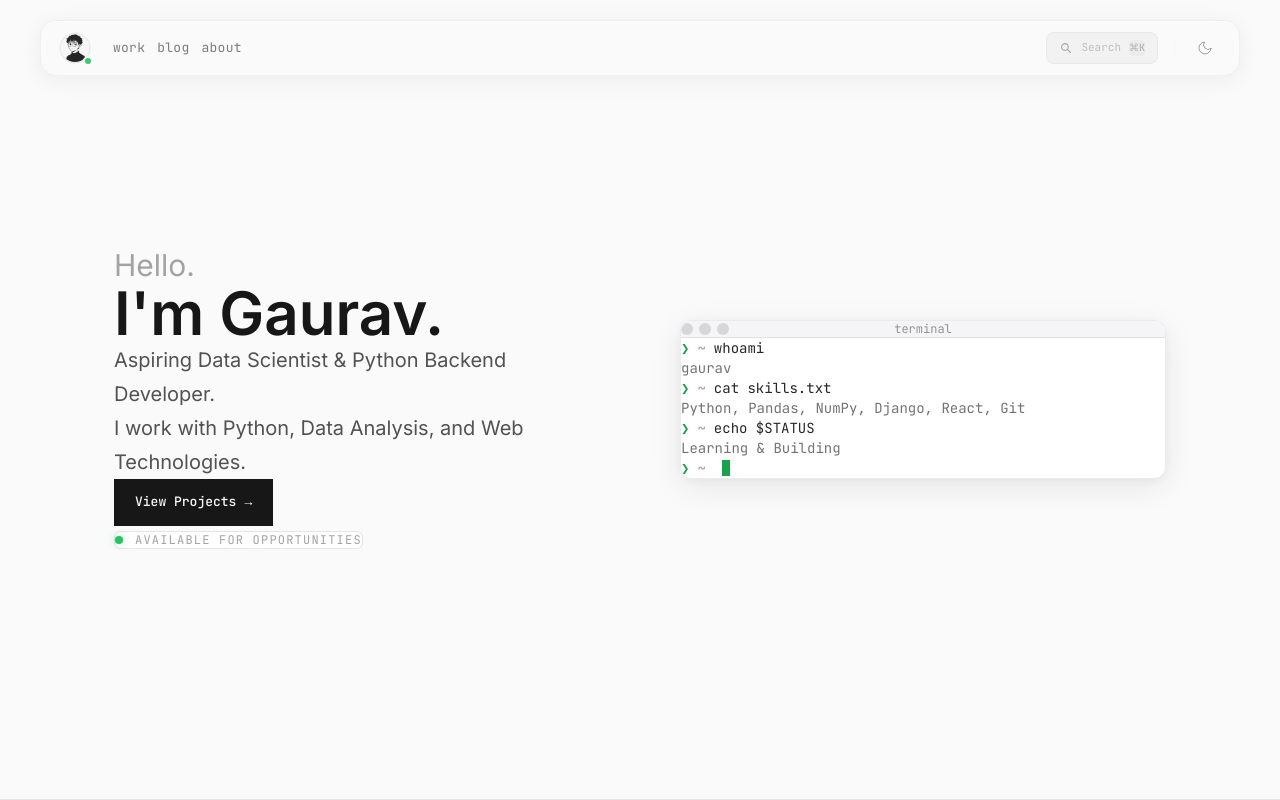
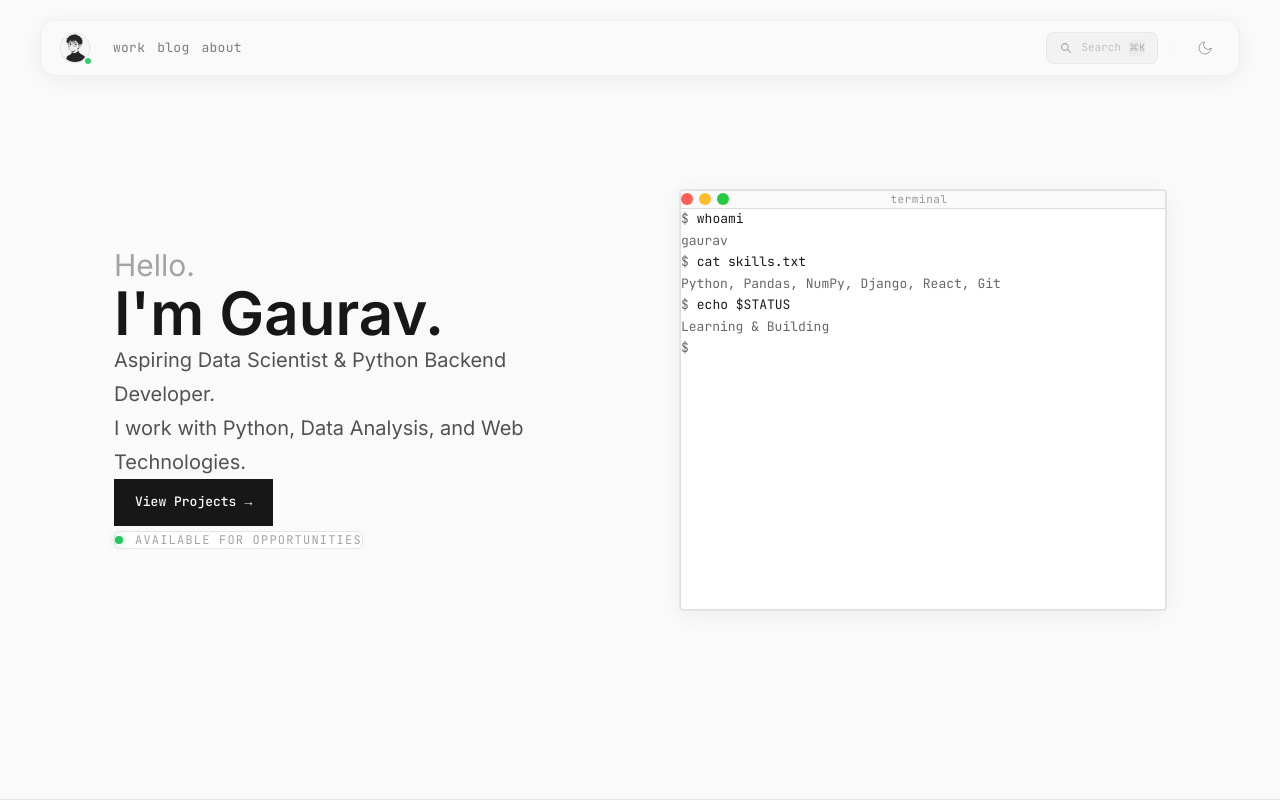
Before and after one commit to gohil-gaurav/Porfolio, a React (Vite) app: page / in a window 1280 px wide. Shown: the top 800 px of the page. Built offline with nearby package versions, Linux system fonts and the light colour scheme.

Commit message:
Changes into the hero section

```diff
--- a/src/components/Hero.jsx
+++ b/src/components/Hero.jsx
@@ -11,19 +11,31 @@ const Hero = () => {
   const { theme } = useContext(ThemeContext);
   const isDark = theme === 'dark';
 
-  // Terminal styling based on theme
+  // Terminal styling - minimal, clean aesthetic
   const terminal = {
-    bg: isDark ? 'rgba(22, 24, 28, 0.9)' : 'rgba(255, 255, 255, 0.95)',
-    headerBg: isDark ? 'rgba(30, 32, 38, 0.95)' : 'rgba(245, 245, 247, 0.95)',
-    border: isDark ? 'rgba(255, 255, 255, 0.06)' : 'rgba(0, 0, 0, 0.08)',
-    text: isDark ? 'rgba(255, 255, 255, 0.7)' : 'rgba(0, 0, 0, 0.7)',
-    muted: isDark ? 'rgba(255, 255, 255, 0.4)' : 'rgba(0, 0, 0, 0.4)',
-    prompt: isDark ? '#22c55e' : '#16a34a',
-    command: isDark ? 'rgba(255, 255, 255, 0.85)' : 'rgba(0, 0, 0, 0.85)',
-    output: isDark ? 'rgba(255, 255, 255, 0.55)' : 'rgba(0, 0, 0, 0.55)',
+    // Dark: deep black | Light: pure white
+    bg: isDark ? '#000000' : '#ffffff',
+    headerBg: isDark ? '#0a0a0a' : '#fafafa',
+    // Dark: subtle border | Light: thin gray outline
+    border: isDark ? 'rgba(255, 255, 255, 0.08)' : 'rgba(0, 0, 0, 0.12)',
+    // Soft off-white in dark, dark gray in light
+    text: isDark ? '#e5e5e5' : '#1a1a1a',
+    // Muted colors for secondary text
+    muted: isDark ? 'rgba(255, 255, 255, 0.35)' : 'rgba(0, 0, 0, 0.4)',
+    // Prompt: muted green (dark) / neutral gray (light)
+    prompt: isDark ? '#4ade80' : '#666666',
+    // Commands: clear readable text
+    command: isDark ? '#f5f5f5' : '#1a1a1a',
+    // Output: dimmer than commands
+    output: isDark ? 'rgba(255, 255, 255, 0.55)' : 'rgba(0, 0, 0, 0.6)',
+    // Soft shadow (not heavy glow)
     shadow: isDark
-      ? '0 8px 32px rgba(0, 0, 0, 0.4), 0 2px 8px rgba(0, 0, 0, 0.2)'
-      : '0 8px 32px rgba(0, 0, 0, 0.08), 0 2px 8px rgba(0, 0, 0, 0.04)'
+      ? '0 4px 20px rgba(0, 0, 0, 0.4), 0 0 0 1px rgba(255, 255, 255, 0.05)'
+      : '0 4px 24px rgba(0, 0, 0, 0.06), 0 0 0 1px rgba(0, 0, 0, 0.06)',
+    // Window controls: muted in dark, colored in light
+    controls: isDark
+      ? { close: '#3a3a3a', minimize: '#3a3a3a', maximize: '#3a3a3a' }
+      : { close: '#ff5f57', minimize: '#febc2e', maximize: '#28c840' }
   };
 
   const monoFont = "'JetBrains Mono', 'SF Mono', 'Fira Code', 'Consolas', monospace";
@@ -58,12 +70,12 @@ const Hero = () => {
     }
   };
 
-  // Terminal lines data
+  // Terminal lines data - clean commands
   const terminalLines = [
-    { prompt: '~', command: 'whoami', output: 'gaurav' },
-    { prompt: '~', command: 'cat skills.txt', output: 'Python, Pandas, NumPy, Django, React, Git' },
-    { prompt: '~', command: 'echo $STATUS', output: 'Learning & Building' },
-    { prompt: '~', command: '', output: null, cursor: true }
+    { command: 'whoami', output: 'gaurav' },
+    { command: 'cat skills.txt', output: 'Python, Pandas, NumPy, Django, React, Git' },
+    { command: 'echo $STATUS', output: 'Learning & Building' },
+    { command: '', output: null, cursor: true }
   ];
 
   return (
@@ -165,80 +177,95 @@ const Hero = () => {
               style={{
                 background: terminal.bg,
                 border: `1px solid ${terminal.border}`,
-                borderRadius: '12px',
+                borderRadius: '3px',
                 boxShadow: terminal.shadow,
-                overflow: 'hidden'
+                overflow: 'hidden',
+                minHeight: '420px'
               }}
             >
-              {/* Terminal Header */}
+              {/* Terminal Header - thin, minimal */}
               <div
-                className="flex items-center gap-2 px-4 py-3"
+                className="flex items-center px-4 py-2.5"
                 style={{
                   background: terminal.headerBg,
                   borderBottom: `1px solid ${terminal.border}`
                 }}
               >
-                {/* Window controls */}
+                {/* Window controls - small dots */}
                 <div className="flex items-center gap-1.5">
                   <span
-                    className="w-3 h-3 rounded-full"
-                    style={{ background: isDark ? 'rgba(255,255,255,0.15)' : 'rgba(0,0,0,0.12)' }}
+                    className="w-3 h-3 rounded-full transition-colors duration-300"
+                    style={{ background: terminal.controls.close }}
                   />
                   <span
-                    className="w-3 h-3 rounded-full"
-                    style={{ background: isDark ? 'rgba(255,255,255,0.15)' : 'rgba(0,0,0,0.12)' }}
+                    className="w-3 h-3 rounded-full transition-colors duration-300"
+                    style={{ background: terminal.controls.minimize }}
                   />
                   <span
-                    className="w-3 h-3 rounded-full"
-                    style={{ background: isDark ? 'rgba(255,255,255,0.15)' : 'rgba(0,0,0,0.12)' }}
+                    className="w-3 h-3 rounded-full transition-colors duration-300"
+                    style={{ background: terminal.controls.maximize }}
                   />
                 </div>
-                {/* Terminal title */}
+                {/* Terminal title - centered */}
                 <span
-                  className="flex-1 text-center text-xs"
+                  className="flex-1 text-center text-[11px] tracking-wide"
                   style={{
                     color: terminal.muted,
-                    fontFamily: monoFont
+                    fontFamily: monoFont,
+                    letterSpacing: '0.05em'
                   }}
                 >
                   terminal
                 </span>
-                <div className="w-12" /> {/* Spacer for balance */}
+                <div className="w-14" /> {/* Spacer for balance */}
               </div>
 
               {/* Terminal Body */}
               <div
-                className="p-5 space-y-3"
+                className="px-6 py-6"
                 style={{ fontFamily: monoFont }}
               >
+                <div className="space-y-5">
                   {terminalLines.map((line, index) => (
-                  <div key={index} className="space-y-1">
+                    <div key={index} className="space-y-1.5">
                       {/* Command line */}
-                    <div className="flex items-center gap-2 text-sm">
-                      <span style={{ color: terminal.prompt }}>❯</span>
-                      <span style={{ color: terminal.muted }}>{line.prompt}</span>
+                      <div
+                        className="flex items-center gap-2"
+                        style={{
+                          fontSize: '13px',
+                          lineHeight: '1.6'
+                        }}
+                      >
+                        <span style={{ color: terminal.prompt }}>$</span>
                         <span style={{ color: terminal.command }}>{line.command}</span>
                         {line.cursor && (
                           <span
-                          className="w-2 h-4 inline-block"
+                            className="w-2 h-4 inline-block ml-0.5"
                             style={{
-                            background: terminal.prompt,
-                            animation: 'pulse 1.2s ease-in-out infinite'
+                              background: isDark ? '#4ade80' : '#666666',
+                              animation: 'blink 1s step-end infinite'
                             }}
                           />
                         )}
                       </div>
-                    {/* Output */}
+                      {/* Output - dimmer than command */}
                       {line.output && (
                         <div
-                        className="text-sm pl-6"
-                        style={{ color: terminal.output }}
+                          className="pl-5"
+                          style={{
+                            color: terminal.output,
+                            fontSize: '13px',
+                            lineHeight: '1.7'
+                          }}
                         >
                           {line.output}
                         </div>
                       )}
                     </div>
                   ))}
+                </div>
+                {/* Bottom spacing */}
+                <div className="h-12" />
               </div>
             </div>
           </motion.div>
--- a/src/index.css
+++ b/src/index.css
@@ -241,6 +241,12 @@ ul, ol {
   overflow: hidden;
 }
 
+/* ==================== Animations ==================== */
+@keyframes blink {
+  0%, 100% { opacity: 1; }
+  50% { opacity: 0; }
+}
+
 /* ==================== Responsive ==================== */
 @media (max-width: 768px) {
   .container {
```
Lines whose indentation alone changed are shown as unchanged.
